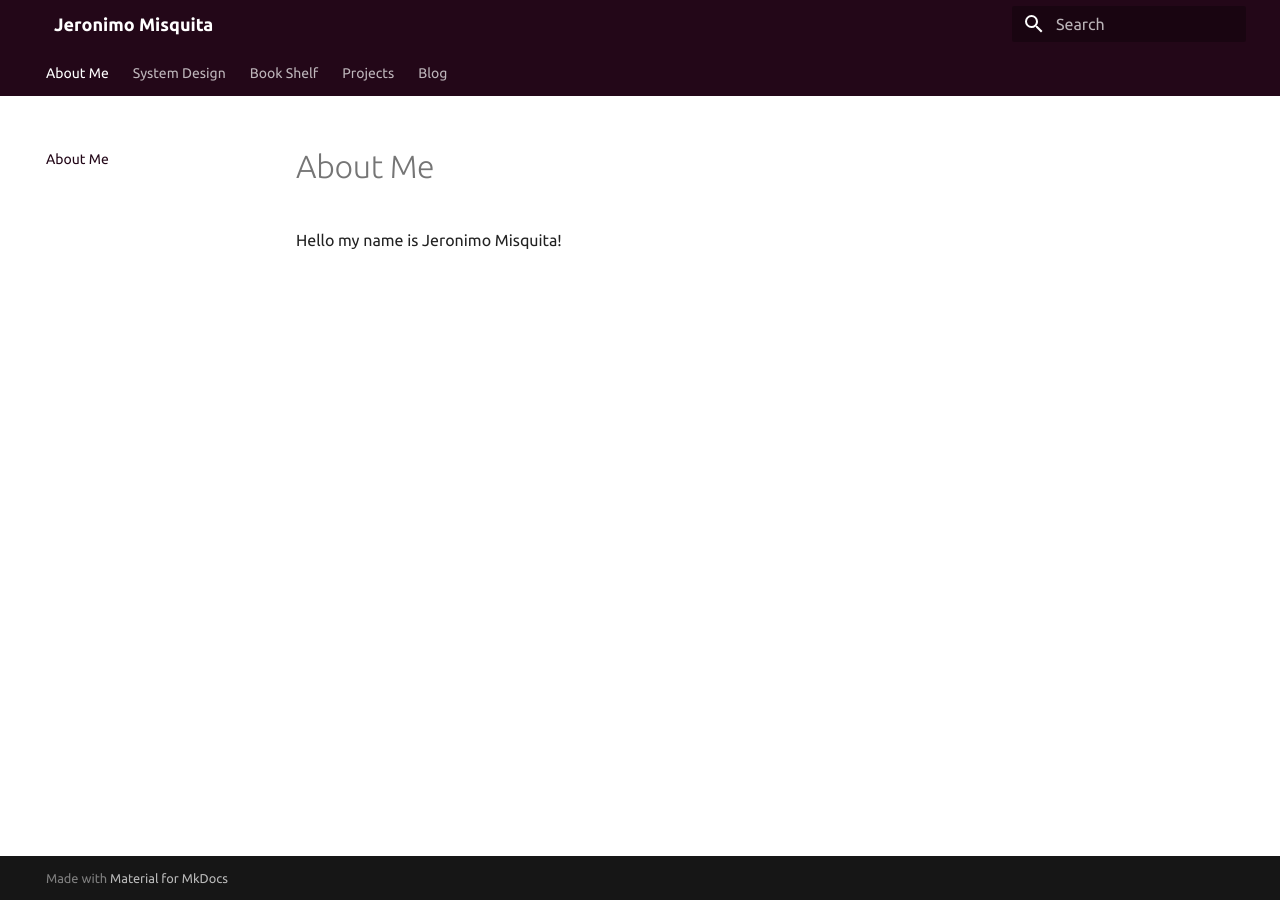
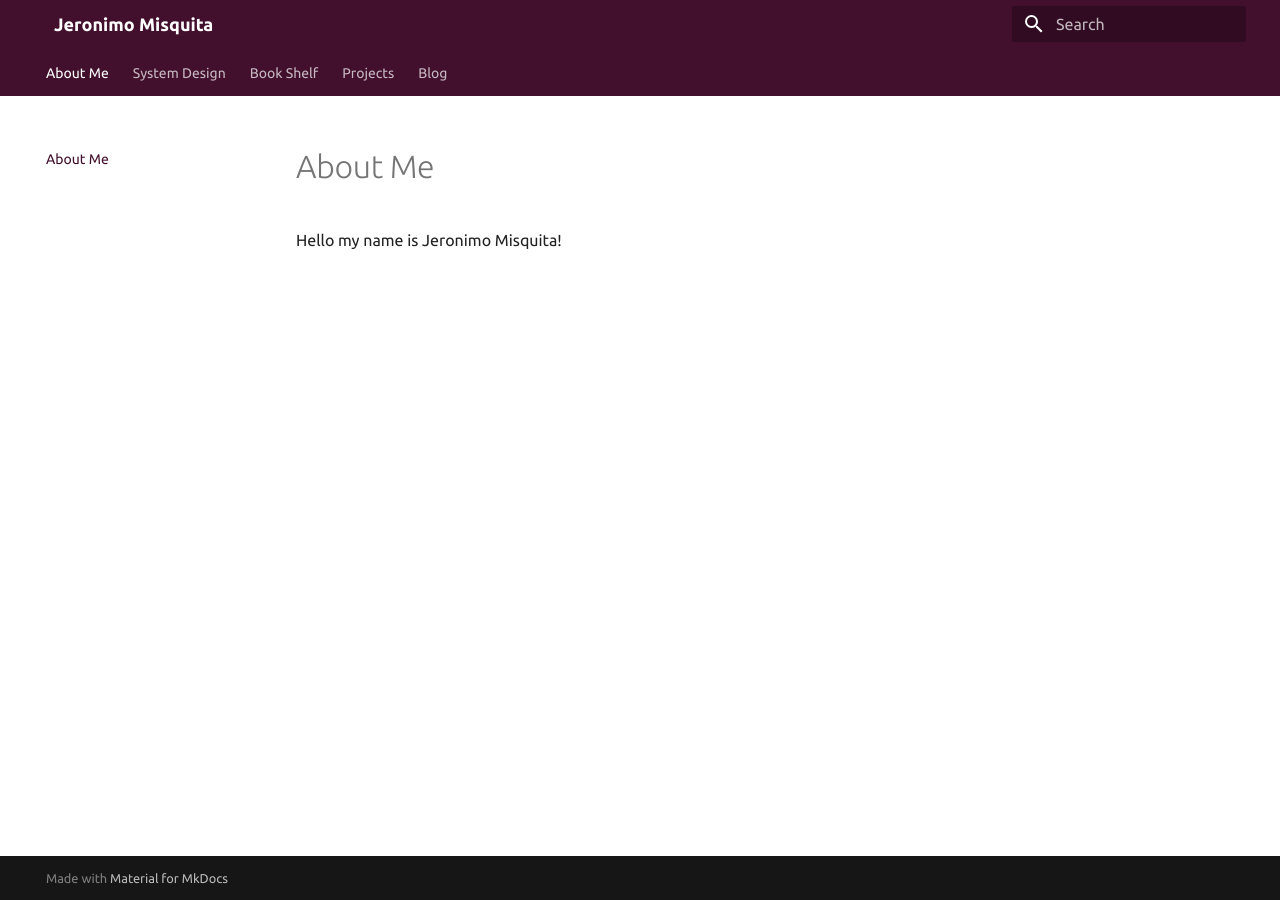
Before and after one commit to JeronimoMisquita/my-blog, an MkDocs documentation site: the page built from docs/index.md, in a window 1280 px wide. Built offline with MkDocs 1.6.1 and Material for MkDocs 9.7.7, drawn with Linux system fonts in a browser that asks for light colours.

Commit message:
change color

```diff
--- a/docs/stylesheets/extra.css
+++ b/docs/stylesheets/extra.css
@@ -1,5 +1,5 @@
 :root  > * {
-  --md-primary-fg-color:        #230718;
+  --md-primary-fg-color:        #42102d;
 }
 
 .md-header__title {
```
